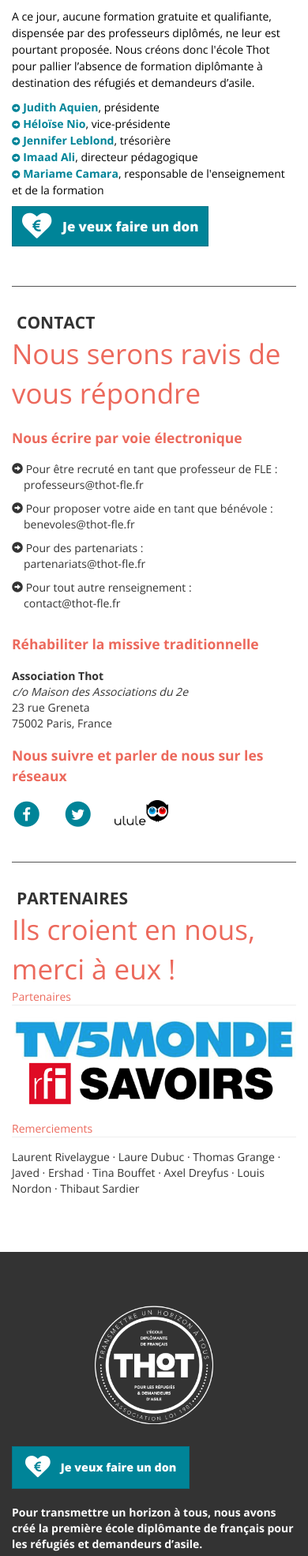
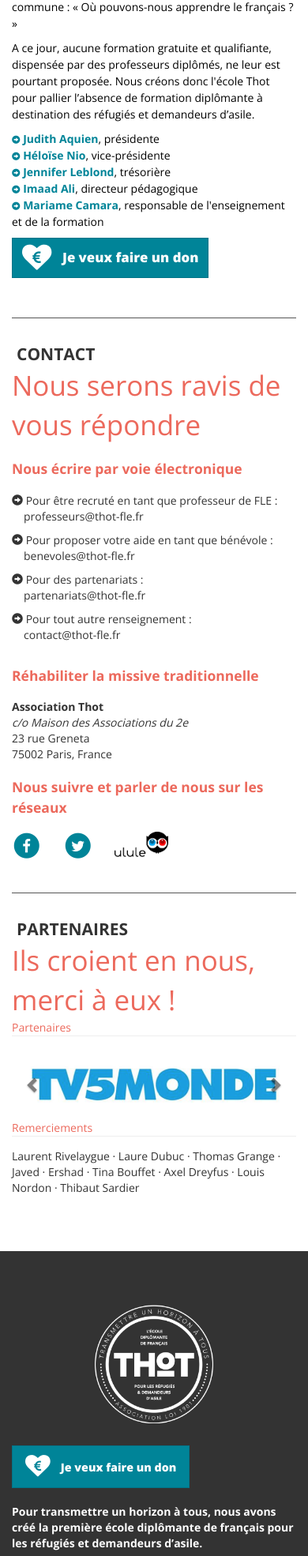
Before and after one commit to ecole-thot/thot, a Flask app: page /en.html in a window 390 px wide. Shown: the part 4530-6500 px from the top of the page at 79% size. Run offline with Flask 2, Linux system fonts and the light colour scheme; some libraries are stand-ins or nearby versions.

Commit message:
Fixups for CSS and JS

```diff
--- a/static/css/style.css
+++ b/static/css/style.css
@@ -257,7 +257,7 @@
 
 #programme .col-md-4 img {
     max-width: 180px;
-    float: right !important;
+    float: right;
     margin-right: 30px;
     margin-top: 10px;
 }
@@ -602,6 +602,21 @@
   .btn-lg {
     font-size: 0.85em;
   }
+  #partnersCarousel {
+    display: block !important;
+  }
+  #partnersNormal {
+    display: none;
+  }
+  .col-md-4.sub_programme3 {
+    text-align: center;
+    margin-bottom: 10px;
+  }
+  #programme .col-md-4 img {
+    float: none !important;
+    margin: auto;
+    max-width: 120px;
+  }
 }
 
 @media (max-width: 360px) {
--- a/templates/base.html
+++ b/templates/base.html
@@ -209,7 +209,15 @@
 	});
 
   $('.burger').bind('click', function(e) { $("#mobile_menu").show(); });
-  $('.close_menu, .mobile-item').bind('click', function(e) { $("#mobile_menu").hide(); });
+  $('.close_menu').bind('click', function(e) { $("#mobile_menu").hide(); });
+  $('.mobile-item').bind('click', function(e) {
+      var target = $(this).find("a").attr('href')
+      // Override scroll due to sticky header
+      $('html, body').animate({
+          scrollTop: $(target).offset().top - 130
+      }, 500);
+      $("#mobile_menu").hide();
+  });
 
   $('#lang').bind('change', function(e) { window.location.href = $("#lang option:selected").val(); });
   $('#lang_bis').bind('change', function(e) { window.location.href = $("#lang_bis option:selected").val(); });
--- a/templates/home.html
+++ b/templates/home.html
@@ -160,23 +160,19 @@
         </div>
 
         <div class="col-md-8 text-left sub_benevoles1">
-          <p>{% trans %}La formation Thot est rendue efficace grâce la conjonction d’un enseignement par des professeurs diplômés et votre intervention en tant que tuteurs et accompagnants.{% endtrans %}<br></p>
+          <p>{% trans %}La formation Thot est rendue efficace grâce la conjonction d’un enseignement par des professeurs diplômés et votre intervention en tant que tuteurs et accompagnants.{% endtrans %}</p>
           <div class ="alinea"><p>
             <span class="glyphicon glyphicon-ok"></span>{% trans %}Les bénévoles sont formés à la méthodologie Thot.{% endtrans %}<br>
             <span class="glyphicon glyphicon-ok"></span>{% trans %}Leurs interventions consolident les cours des professeurs et vont du tutorat à d'autres activités inclusives (sorties culturelles, jeux, conversations...).{% endtrans %}</p>
           </div>
-          <p>{% trans %}Nous demandons aux bénévoles qui souhaitent s'investir chez nous 2 heures hebdomadaires sur 4 mois.{% endtrans %}<br></p>
+          <p>{% trans %}Nous demandons aux bénévoles qui souhaitent s'investir chez nous 2 heures hebdomadaires sur 4 mois.{% endtrans %}</p>
 
-          <div class="row">
-            <div class="col-md-5">
           <a href="https://docs.google.com/forms/d/1wiG256MUSOQWaz9sO-3xdVXoLdnNRVqZD4kUZQnO3Zc/viewform" target="_blank" type="button" class="btn btn-thot">
             <span class="fa-stack fa-lg">
               <i class="fa fa-user fa-stack-2x"></i>
             </span>
             <span class="btn-thot-text">{% trans %}Je veux devenir bénévole{% endtrans %}</span>
           </a>
-            </div>
-          </div>
 
         </div>
       </div>
@@ -290,6 +286,7 @@
             <span class="btn-thot-text">{% trans %}Je veux faire un don{% endtrans %}</span>
           </a>
         </div>
+
         {% if budget_available %}
         <div class="col-md-5 text-left">
           <a href="#" class="btn btn-info" target="_blank">
@@ -395,7 +392,7 @@
 
     <div class="col-md-8 text-left">
             <div class="title">{% trans %}Partenaires{% endtrans %}</div>
-            <div class="row partners">
+            <div class="row partners" id="partnersNormal">
                 <div class="col-md-4">
                     <a href="http://apprendre.tv5monde.com/" target="_blank">
                     <img src="static/img/tv5monde.png" class="img-responsive">
@@ -407,6 +404,31 @@
                     </a>
                 </div>
             </div>
+
+            <div id="partnersCarousel" class="carousel slide" data-ride="carousel" style="display: none">
+
+              <!-- Wrapper for slides -->
+              <div class="carousel-inner" role="listbox">
+                <div class="item active">
+                  <img src="static/img/tv5monde.png" alt="Chania">
+                </div>
+
+                <div class="item">
+                  <img src="static/img/rfi.png" alt="Chania">
+                </div>
+              </div>
+
+              <!-- Left and right controls -->
+              <a class="left carousel-control" href="#partnersCarousel" role="button" data-slide="prev" style="background: none; color: black">
+                <span class="glyphicon glyphicon-chevron-left" aria-hidden="true"></span>
+                <span class="sr-only">Previous</span>
+              </a>
+              <a class="right carousel-control" href="#partnersCarousel" role="button" data-slide="next" style="background: none; color: black">
+                <span class="glyphicon glyphicon-chevron-right" aria-hidden="true"></span>
+                <span class="sr-only">Next</span>
+              </a>
+            </div>
+
             <div class="title padding_top">{% trans %}Remerciements{% endtrans %}</div>
             <div>
                 {% trans %}Laurent Rivelaygue · Laure Dubuc · Thomas Grange · Javed · Ershad · Tina Bouffet · Axel Dreyfus ·
```
Lines whose indentation alone changed are shown as unchanged.
